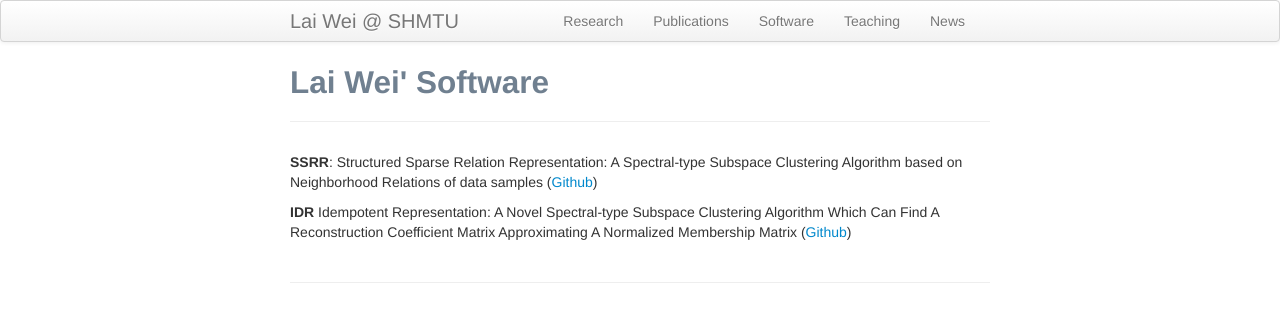
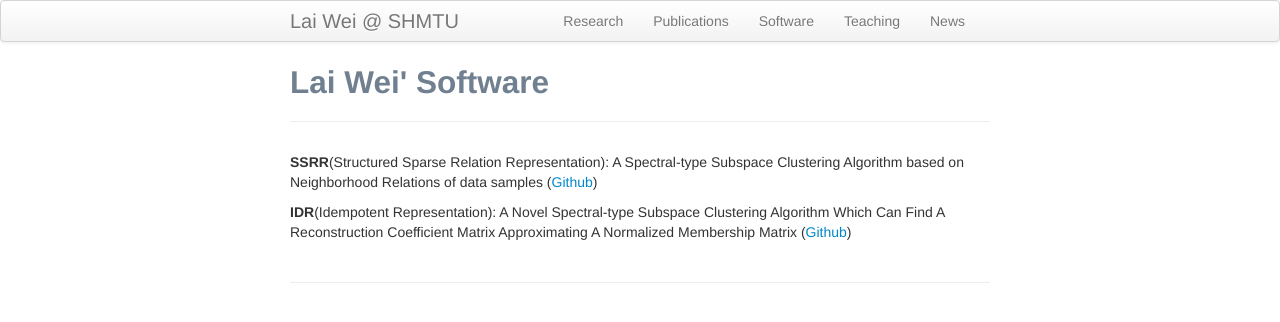
Before and after one commit to weilyshmtu/weilyshmtu.github.io, a Jekyll site: the page built from pages/software.md, in a window 1280 px wide. Shown: the top 322 px of the page. Built offline with Jekyll 4.4.1, drawn with Linux system fonts in a browser that asks for light colours.

```diff
--- a/pages/software.md
+++ b/pages/software.md
@@ -3,9 +3,9 @@ layout: page
 title: Lai Wei' Software
 ---
 
-**SSRR**: Structured Sparse Relation Representation: A Spectral-type Subspace Clustering Algorithm based on Neighborhood Relations of data samples ([Github](https://github.com/weilyshmtu/Subspace-clustering-via-structured-sparse-relation-representation))
+**SSRR**(Structured Sparse Relation Representation): A Spectral-type Subspace Clustering Algorithm based on Neighborhood Relations of data samples ([Github](https://github.com/weilyshmtu/Subspace-clustering-via-structured-sparse-relation-representation))
 
-**IDR** Idempotent Representation: A Novel Spectral-type Subspace Clustering Algorithm Which Can Find A Reconstruction Coefficient Matrix Approximating A Normalized Membership Matrix ([Github](https://github.com/weilyshmtu/Learning-idempotent-representation-for-subspace-segmentation))
+**IDR**(Idempotent Representation): A Novel Spectral-type Subspace Clustering Algorithm Which Can Find A Reconstruction Coefficient Matrix Approximating A Normalized Membership Matrix ([Github](https://github.com/weilyshmtu/Learning-idempotent-representation-for-subspace-segmentation))
 
 <!--
 ### Single-cell RNA-seq
```
